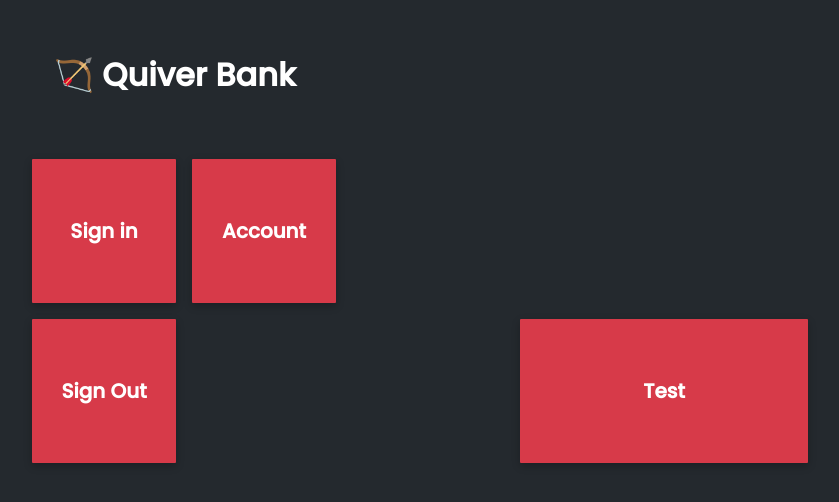
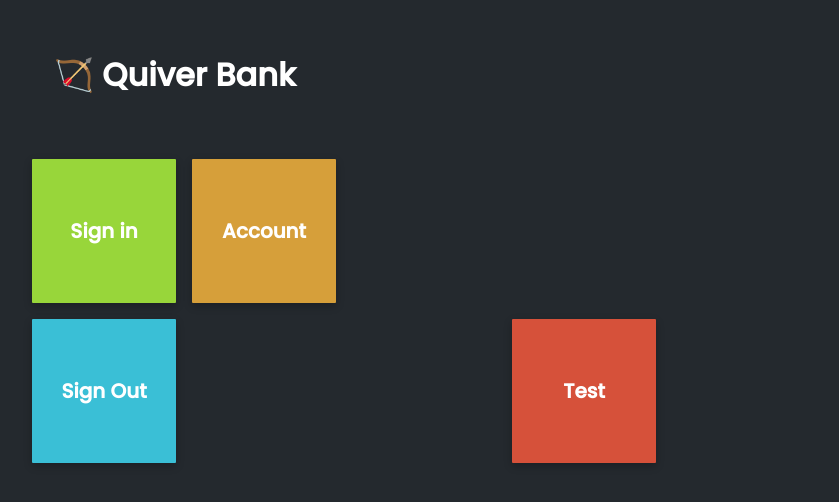
Before and after one commit to Delusion4013/Self-learning-web, a React (Create React App) app in the folder react-website/self-learning-app/: page / in a window 1280 px wide. Shown: the top 502 px of the page, without its empty margins (216-1055 px from the left). Built offline with nearby package versions, Linux system fonts and the light colour scheme.

Commit message:
Changed all of the grid items to hae a size of 1 Also created getRandomColour, which generates a colour from the element id

```diff
--- a/react-website/self-learning-app/package.json
+++ b/react-website/self-learning-app/package.json
@@ -6,6 +6,7 @@
     "@testing-library/jest-dom": "^5.11.8",
     "@testing-library/react": "^11.2.2",
     "@testing-library/user-event": "^12.2.2",
+    "color-convert": "^2.0.1",
     "react": "^17.0.1",
     "react-dom": "^17.0.1",
     "react-scripts": "4.0.1",
--- a/react-website/self-learning-app/src/App.css
+++ b/react-website/self-learning-app/src/App.css
@@ -48,7 +48,6 @@ html, body {
 	border-radius: 1px;
 	box-shadow: rgba(0, 0, 0, 0.24) 0px 3px 8px;
 	color: white;
-	background-color: var(--main-color);
 	/* parameters from https://getcssscan.com/css-box-shadow-examples */
 }
 
--- a/react-website/self-learning-app/src/components/TaskButton.js
+++ b/react-website/self-learning-app/src/components/TaskButton.js
@@ -1,4 +1,13 @@
 
+const convert = require('color-convert');
+
+function getRandomColour(id) {
+	let val = (id.split("").map(char => char.charCodeAt(0)).reduce((acc, curr) => acc * curr) % 255);
+	let baseColour = convert.hex.hsv('d73a49');
+	baseColour[0] += val;
+	baseColour[0] %= 255;
+	return convert.hsv.hex(baseColour);
+}
 
 /**
  * A button in the LayoutGrid
@@ -10,9 +19,11 @@ function TaskButton(props) {
 	let x2 = x1 + props.rect.w;
 	let y2 = y1 + props.rect.h;
 	let dataTestId = "taskButton" + (props.isGoal ? "-goal" : "");
+	let colour = getRandomColour(props.id);
+	console.log(colour);
 	if (props.endGoal) console.log("Goal element made");
 	return (
-		<button buttonid={props.id} data-testid={dataTestId} onClick={props.onClick} className="styled-box task-button" style={{gridColumnStart: x1, gridRowStart: y1, gridColumnEnd: x2, gridRowEnd: y2 }}>
+		<button buttonid={props.id} data-testid={dataTestId} onClick={props.onClick} className="styled-box task-button" style={{ backgroundColor:'#'+colour, gridColumnStart: x1, gridRowStart: y1, gridColumnEnd: x2, gridRowEnd: y2 }}>
 			{props.children}
 		</button >
 
--- a/react-website/self-learning-app/src/grid-layouts/test.json
+++ b/react-website/self-learning-app/src/grid-layouts/test.json
@@ -41,7 +41,7 @@
 			"rect": {
 				"x" : 4,
 				"y" : 2,
-				"w" : 2,
+				"w" : 1,
 				"h" : 1
 			}
 		}
```
Also changed, not shown: 2 other files (tests, documents, lock files or other folders).
